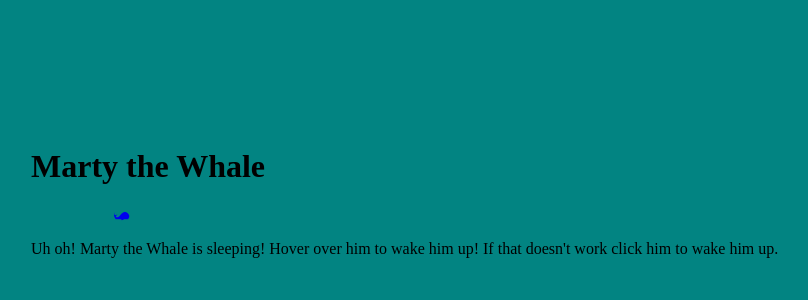
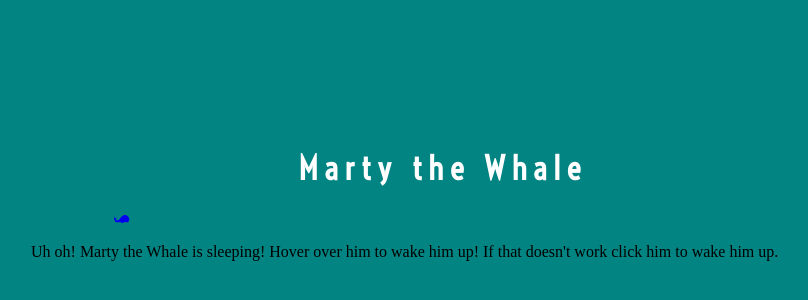
Before and after one commit to cole0228/exercise-2-scss, a plain HTML site: page index.html in a window 1280 px wide. Shown: the part 44-344 px from the top of the page, without its empty margins (417-1225 px from the left). Drawn offline with nearby package versions, Linux system fonts and the light colour scheme; files that its build step writes are made by us from their sources; files whose address does not match are found by name; a web font is replaced by a local one.

Commit message:
feat(main.scss): h1 style
style h1

```diff
--- a/scss/components/_main.scss
+++ b/scss/components/_main.scss
@@ -27,3 +27,11 @@ body{
 .red{
 	background-color: $red;
 }
+
+h1{
+	font-family: $voltaire;
+	color: $white;
+	font-weight: 800;
+	letter-spacing: 7px;
+	text-align: center;
+}
```
Also changed, not shown: css/style.css.
